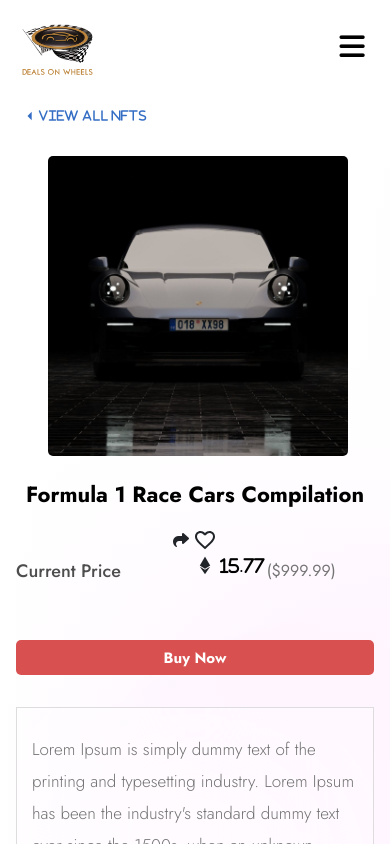
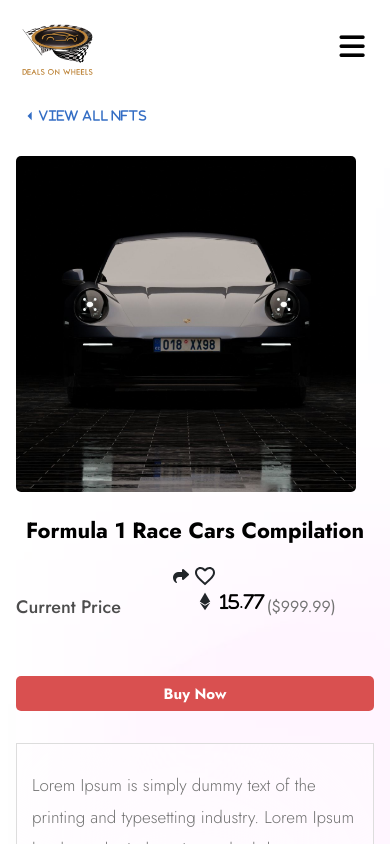
Before and after one commit to elitesuper/deals-on-wheels-master, a React (Create React App) app: page /nft/1 in a window 390 px wide. Shown: the top 844 px of the page. Built offline with nearby package versions, Linux system fonts and the light colour scheme.

Commit message:
nft detail page image and parent div changed!

```diff
--- a/src/components/NftDetailsBanner/NftDetailsBanner.css
+++ b/src/components/NftDetailsBanner/NftDetailsBanner.css
@@ -13,16 +13,16 @@ color: #336DC4 !important;
     font-size: 20px;
     margin-right: -10px !important;
 }
-
+/*
 .nft-det-img-container{
     width: 500px;
     height: 500px;
 }
-
+ */
 .nft-det-img-container img {
     border-radius: 5px;
-    width: 100%;
-    height: 100%;
+    width: 95%;
+/*     height: 100%; */
 }
 
 .h6_nft-det{
@@ -59,13 +59,13 @@ color: #4D4D4D;
 }
 
 .price_eth h6 {
-    font-family: 'Font Awesome 6 Brands';
-font-style: normal;
-font-weight: 400;
-font-size: 25px;
-line-height: 25px;
+    font-family: 'Jost';
+    font-style: normal;
+    font-weight: 700;
+    font-size: 25px;
+    line-height: 25px;
 
-color: #000000;
+    color: #000000;
 }
 .price_eth p {
     color: #747474;
@@ -212,14 +212,6 @@ margin-top: 2rem;
 
 
 @media screen and (max-width: 1024px) {
-    .nft-det-img-container{
-        width: 350px;
-        height: 350px;
-        transform: translateX(58px);
-
-
-
-    }
     .price_eth{
         margin-top: 2px;
         margin-left: 5px;
@@ -302,9 +294,6 @@ margin-top: 2rem;
     text-align: center;
 }
 .nft-det-img-container{
-    width: 300px;
-    height: 300px;
-    transform: translateX(2rem);
     margin-bottom: 20px;
 }
 .price_eth h6 {
@@ -366,3 +355,6 @@ color: #000000;
 
     }
 }
+.nft-det-des-container div p{
+    margin-bottom: 10px;
+}
```
Also changed, not shown: src/App.js (+0 -21 lines), src/components/NftDetailsBanner/NftDetailsBanner.js (+0 -7 lines), src/pages/NftDetails.js (+0 -8 lines).
